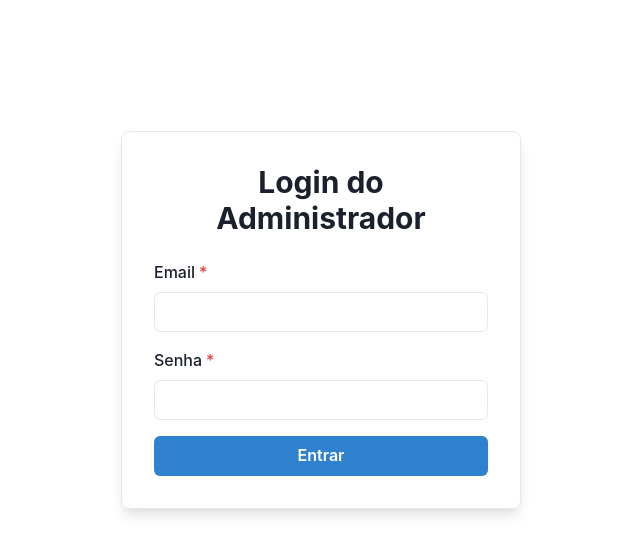
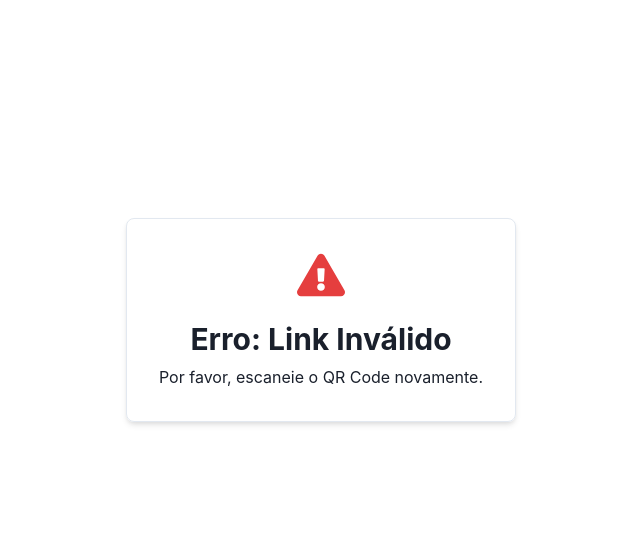
Before and after one commit to arturLoliveira/linhares-logistica, a React (Vite) app: page /driver/update in a window 1280 px wide. Before the commit this address led to /admin/login. Shown: the top 554 px of the page, without its empty margins (319-959 px from the left). Built offline with nearby package versions, Linux system fonts and the light colour scheme.

Commit message:
atualização rota privada qrcode

```diff
--- a/src/App.tsx
+++ b/src/App.tsx
@@ -11,6 +11,7 @@ import AdminLayout from './components/admin-layout';
 import HomePage from './pages/HomePage';
 import AreaCliente from './pages/area-cliente';
 import AdminLogin from './pages/adminLogin';
+import AdminDriverLogin from './pages/adminDriverLogin';
 
 
 import AdminOverview from './pages/adminOverview';
@@ -33,13 +34,12 @@ function App() {
         // Exemplo em App.tsx
         <Route path="/recuperar-senha" element={<RecuperarSenhaPage />} />
         <Route path="/driver/update" element={
-          <ProtectedRoute>
-            <DriverUpdatePage />
-          </ProtectedRoute>
+          <DriverUpdatePage />
         }
         />
+        <Route path="/driver/login" element={<AdminDriverLogin />} />
+        <Route path="/admin/login" element={<AdminLogin />} />
 
-        <Route path="/admin/login" element={<AdminLogin />} />
 
         <Route
           path="/admin"
```
